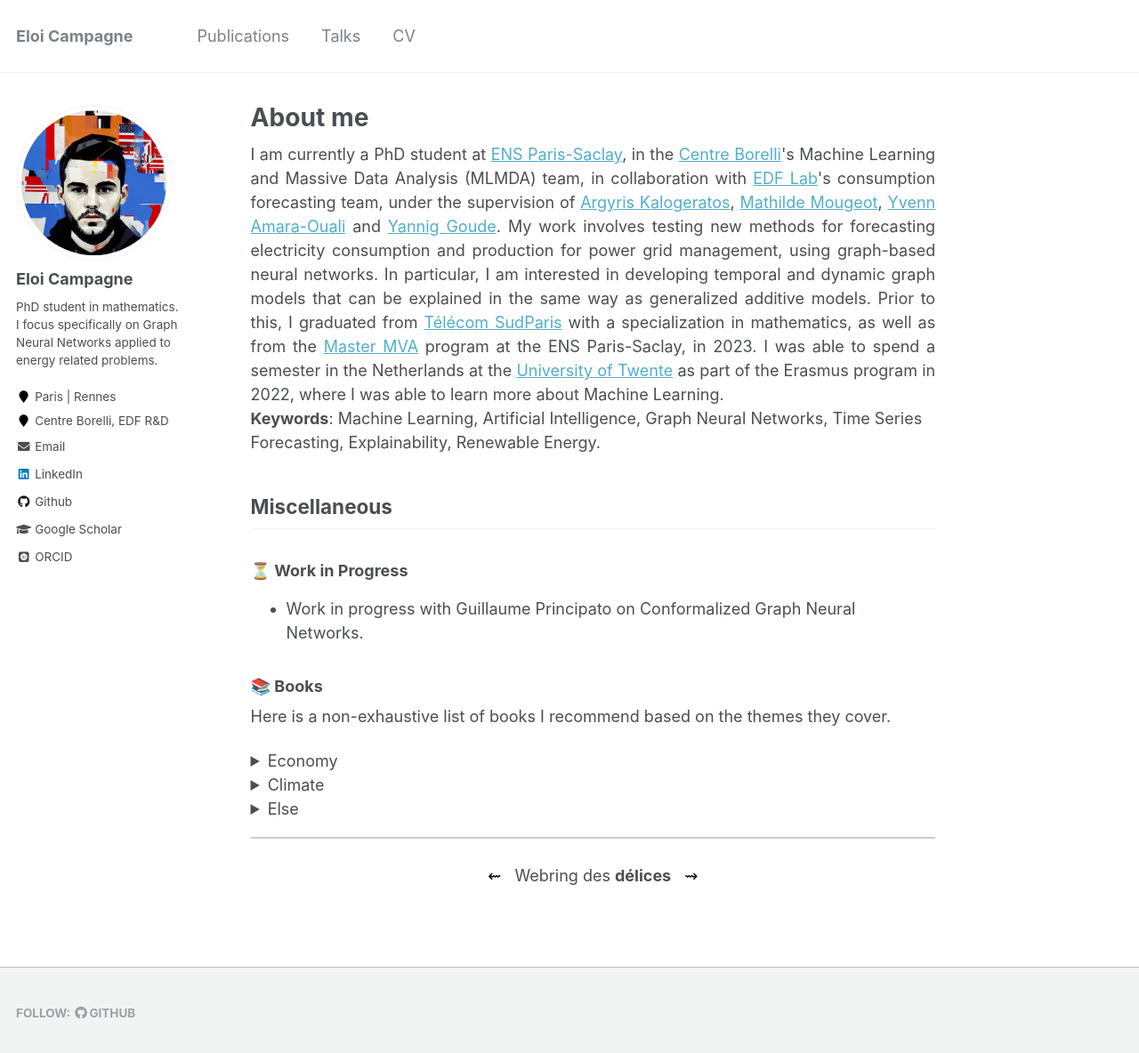
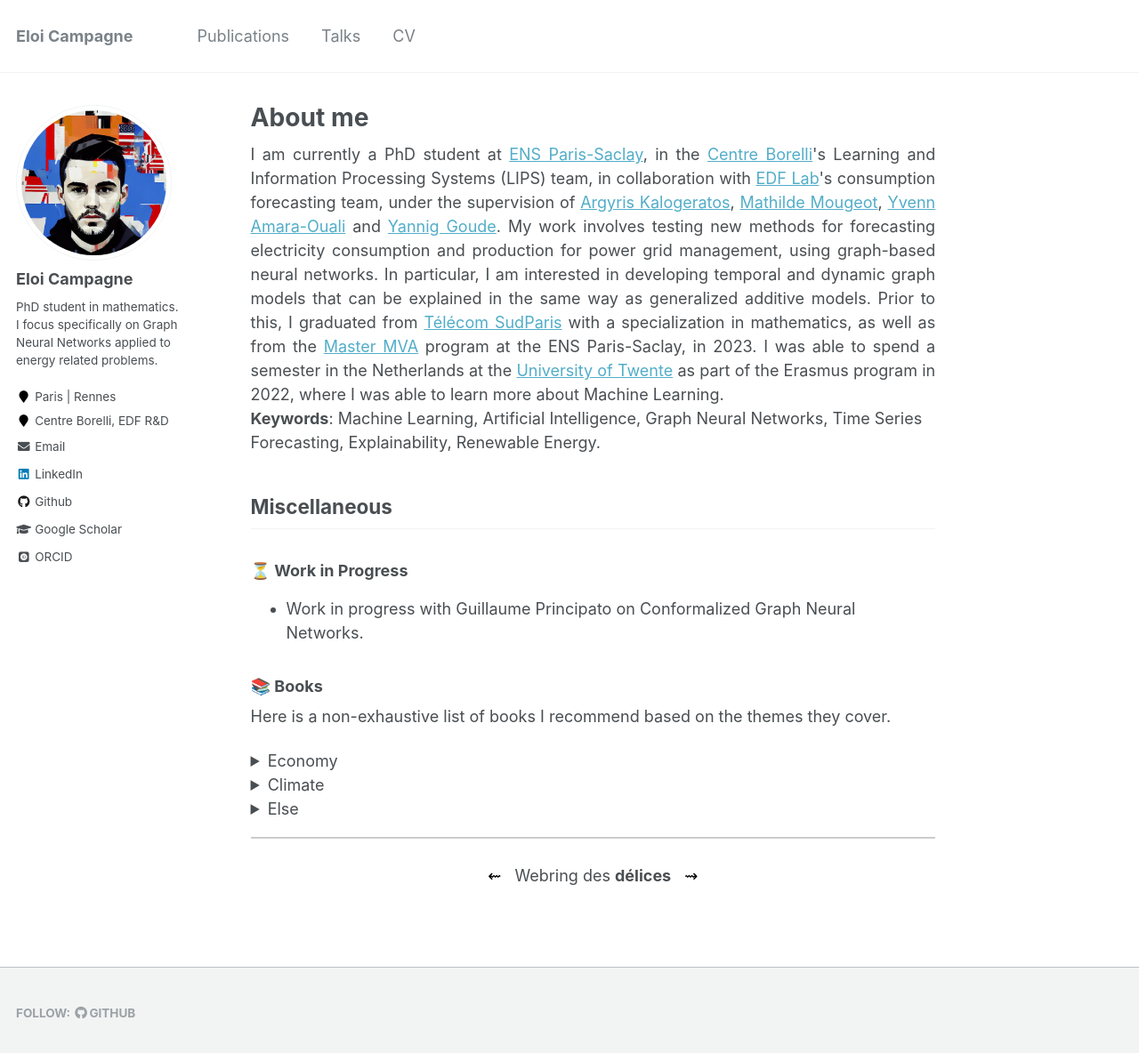
Before and after one commit to eloicampagne/eloicampagne.github.io, a Jekyll site: the page built from _pages/about.md, in a window 1280 px wide and 1197 px high. Shown: the top 1184 px of the window at 89% size. Built offline with Jekyll 4.4.1, drawn with Linux system fonts in a browser that asks for light colours; emoji names are drawn with the system emoji font; some web fonts are replaced.

Commit message:
Update about.md

```diff
--- a/_pages/about.md
+++ b/_pages/about.md
@@ -8,7 +8,7 @@ redirect_from:
   - /about.html
 ---
 <div style="text-align: justify">
-  I am currently a PhD student at <a href="https://ens-paris-saclay.fr/">ENS Paris-Saclay</a>, in the <a href="https://centreborelli.ens-paris-saclay.fr/fr">Centre Borelli</a>'s Machine Learning and Massive Data Analysis (MLMDA) team, in collaboration with <a href="https://www.edf.fr/groupe-edf/inventer-l-avenir-de-l-energie/r-d-un-savoir-faire-mondial">EDF Lab</a>'s consumption forecasting team, under the supervision of <a href="https://kalogeratos.com/psite/">Argyris Kalogeratos</a>, <a href="https://sites.google.com/site/mougeotmathilde/">Mathilde Mougeot</a>, <a href="https://www.yvenn-amara.com/">Yvenn Amara-Ouali</a> and <a href="https://www.imo.universite-paris-saclay.fr/~yannig.goude/about.html">Yannig Goude</a>.
+  I am currently a PhD student at <a href="https://ens-paris-saclay.fr/">ENS Paris-Saclay</a>, in the <a href="https://centreborelli.ens-paris-saclay.fr/fr">Centre Borelli</a>'s Learning and Information Processing Systems (LIPS) team, in collaboration with <a href="https://www.edf.fr/groupe-edf/inventer-l-avenir-de-l-energie/r-d-un-savoir-faire-mondial">EDF Lab</a>'s consumption forecasting team, under the supervision of <a href="https://kalogeratos.com/psite/">Argyris Kalogeratos</a>, <a href="https://sites.google.com/site/mougeotmathilde/">Mathilde Mougeot</a>, <a href="https://www.yvenn-amara.com/">Yvenn Amara-Ouali</a> and <a href="https://www.imo.universite-paris-saclay.fr/~yannig.goude/about.html">Yannig Goude</a>.
 
   My work involves testing new methods for forecasting electricity consumption and production for power grid management, using graph-based neural networks. In particular, I am interested in developing temporal and dynamic graph models that can be explained in the same way as generalized additive models.
 
```
